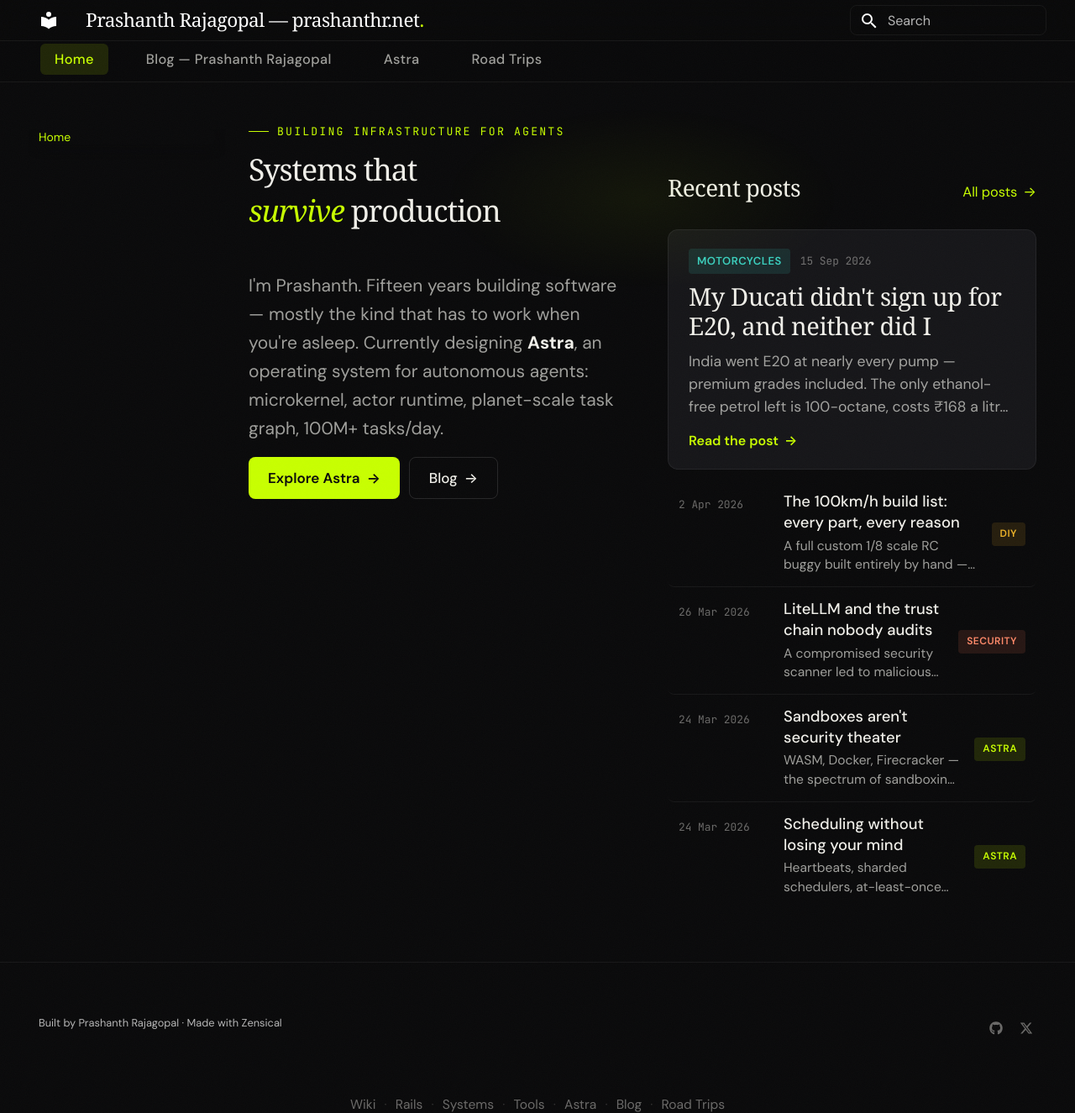
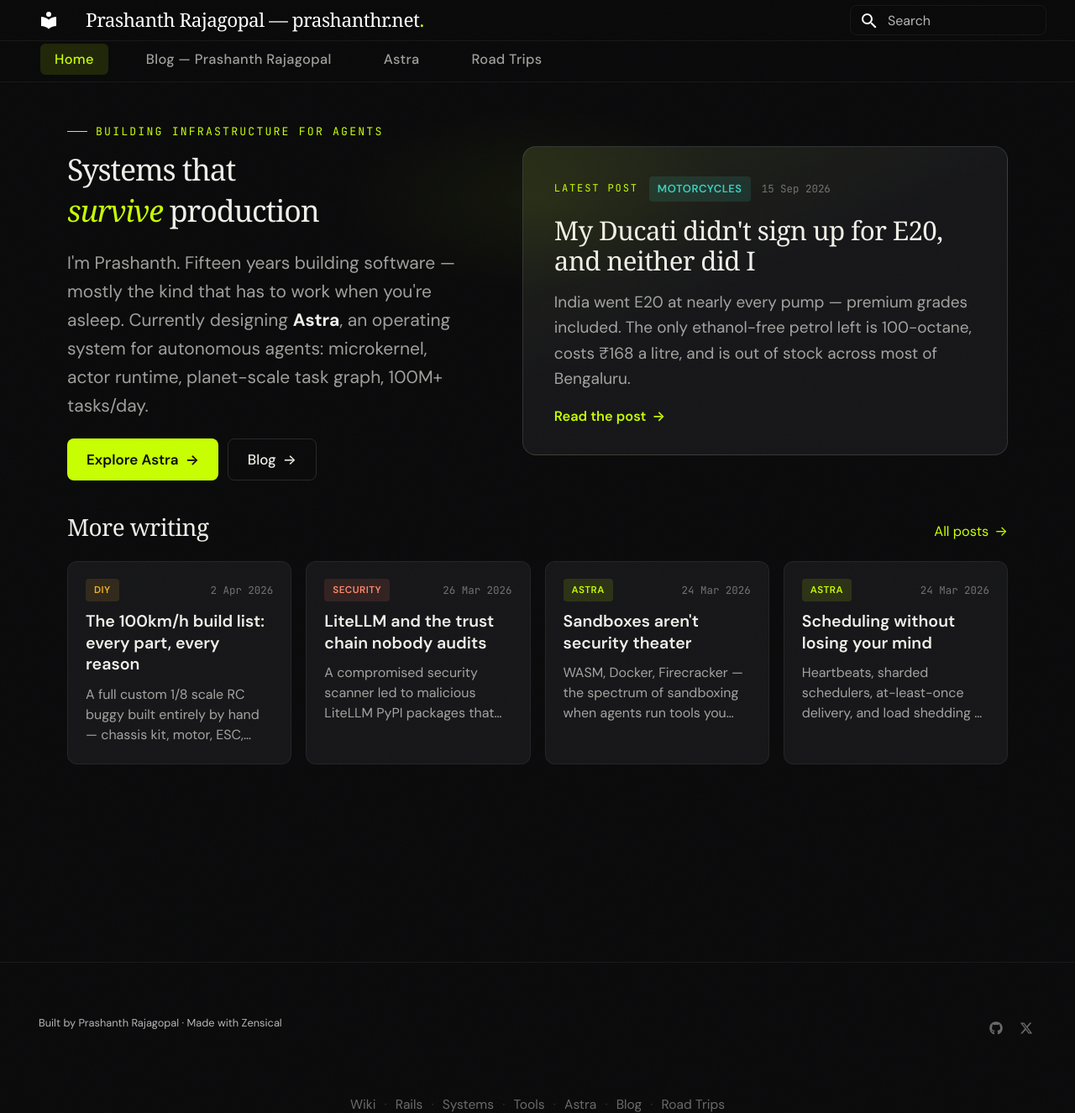
Before and after one commit to prashanthrajagopal/prashanthrajagopal.github.io, an MkDocs documentation site: the page built from docs/index.md, in a window 1280 px wide and 1325 px high. Shown: the whole window at 84% size. Built offline with MkDocs 1.6.1 and Material for MkDocs 9.7.7, drawn with Linux system fonts in a browser that asks for light colours; some web fonts are replaced.

Commit message:
ui: homepage grid layout and versioned CSS/JS links
Latest post sits beside the hero as a large card, the next four posts
run as a full-width card row, and the empty left sidebar is hidden on
the homepage. Tightens hero spacing that Material's typeset margins
were inflating.

Adds a post-build step that appends a content hash to the site's own
stylesheet and script URLs: GitHub Pages caches them for 4h while HTML
updates immediately, which shipped the previous layout with stale CSS.

```diff
--- a/docs/index.md
+++ b/docs/index.md
@@ -2,11 +2,12 @@
 title: Prashanth Rajagopal — prashanthr.net
 description: Prashanth Rajagopal — software architect building Astra, an autonomous agent OS. Blog on distributed systems, Go, Rails, IoT, and agent infrastructure.
 hide:
+  - navigation
   - toc
 ---
 
 <div class="pr-home-hero" markdown="0">
-  <div class="pr-hero-split">
+  <div class="pr-home-grid">
     <div class="pr-hero-left">
       <div class="pr-eyebrow">Building infrastructure for agents</div>
       <h1 class="pr-hero-title">Systems that<br><em>survive</em> production</h1>
@@ -18,18 +19,15 @@ hide:
         <a class="pr-btn-ghost" href="blog/">Blog <span aria-hidden="true">→</span></a>
       </div>
     </div>
-    <div class="pr-hero-right">
-      <div class="pr-recent-head">
-        <h2 class="pr-recent-title">Recent posts</h2>
-        <a class="pr-section-link" href="blog/">All posts <span aria-hidden="true">→</span></a>
+      <!-- LATEST_BLOG_AUTOGEN_START -->
+      <a class="pr-featured-post" href="blog/posts/my-ducati-didnt-sign-up-for-e20/"><span class="pr-featured-meta"><span class="pr-featured-label">Latest post</span><span class="post-tag tag-motorcycles">Motorcycles</span><span class="post-date">15 Sep 2026</span></span><span class="pr-featured-title">My Ducati didn&#x27;t sign up for E20, and neither did I</span><span class="pr-featured-desc">India went E20 at nearly every pump — premium grades included. The only ethanol-free petrol left is 100-octane, costs ₹168 a litre, and is out of stock across most of Bengaluru.</span><span class="pr-featured-cta">Read the post <span aria-hidden="true">&rarr;</span></span></a>
+      <div class="pr-recent-head"><h2 class="pr-recent-title">More writing</h2><a class="pr-section-link" href="blog/">All posts <span aria-hidden="true">&rarr;</span></a></div>
+      <div class="pr-recent-grid">
+        <a class="pr-post-card" href="blog/posts/the-100kmph-build-list/"><span class="pr-card-meta"><span class="post-tag tag-diy">DIY</span><span class="post-date">2 Apr 2026</span></span><span class="pr-post-card-title">The 100km/h build list: every part, every reason</span><span class="pr-post-card-desc">A full custom 1/8 scale RC buggy built entirely by hand — chassis kit, motor, ESC, batteries, and every bolt chosen individually. The complete parts list for a 100km/h build sourced from India.</span></a>
+        <a class="pr-post-card" href="blog/posts/litellm-and-the-trust-chain-nobody-audits/"><span class="pr-card-meta"><span class="post-tag tag-security">Security</span><span class="post-date">26 Mar 2026</span></span><span class="pr-post-card-title">LiteLLM and the trust chain nobody audits</span><span class="pr-post-card-desc">A compromised security scanner led to malicious LiteLLM PyPI packages that harvested credentials and spread through Kubernetes clusters in three hours.</span></a>
+        <a class="pr-post-card" href="blog/posts/sandboxes-arent-security-theater/"><span class="pr-card-meta"><span class="post-tag tag-astra">Astra</span><span class="post-date">24 Mar 2026</span></span><span class="pr-post-card-title">Sandboxes aren&#x27;t security theater</span><span class="pr-post-card-desc">WASM, Docker, Firecracker — the spectrum of sandboxing when agents run tools you didn&#x27;t write. Deny by default, allow by exception.</span></a>
+        <a class="pr-post-card" href="blog/posts/scheduling-without-losing-your-mind/"><span class="pr-card-meta"><span class="post-tag tag-astra">Astra</span><span class="post-date">24 Mar 2026</span></span><span class="pr-post-card-title">Scheduling without losing your mind</span><span class="pr-post-card-desc">Heartbeats, sharded schedulers, at-least-once delivery, and load shedding — the parts of distributed scheduling that nobody draws on the whiteboard.</span></a>
       </div>
-      <!-- LATEST_BLOG_AUTOGEN_START -->
-      <a class="pr-featured-post" href="blog/posts/my-ducati-didnt-sign-up-for-e20/"><span class="pr-featured-meta"><span class="post-tag tag-motorcycles">Motorcycles</span><span class="post-date">15 Sep 2026</span></span><span class="pr-featured-title">My Ducati didn&#x27;t sign up for E20, and neither did I</span><span class="pr-featured-desc">India went E20 at nearly every pump — premium grades included. The only ethanol-free petrol left is 100-octane, costs ₹168 a litre, and is out of stock across most of Bengaluru.</span><span class="pr-featured-cta">Read the post <span aria-hidden="true">&rarr;</span></span></a>
-      <a class="pr-recent-row" href="blog/posts/the-100kmph-build-list/"><span class="post-date">2 Apr 2026</span><span class="pr-recent-body"><span class="pr-recent-title-text">The 100km/h build list: every part, every reason</span><span class="pr-recent-desc">A full custom 1/8 scale RC buggy built entirely by hand — chassis kit, motor, ESC, batteries, and every bolt chosen individually. The complete parts list for a 100km/h build sourced from India.</span></span><span class="post-tag tag-diy">DIY</span></a>
-      <a class="pr-recent-row" href="blog/posts/litellm-and-the-trust-chain-nobody-audits/"><span class="post-date">26 Mar 2026</span><span class="pr-recent-body"><span class="pr-recent-title-text">LiteLLM and the trust chain nobody audits</span><span class="pr-recent-desc">A compromised security scanner led to malicious LiteLLM PyPI packages that harvested credentials and spread through Kubernetes clusters in three hours.</span></span><span class="post-tag tag-security">Security</span></a>
-      <a class="pr-recent-row" href="blog/posts/sandboxes-arent-security-theater/"><span class="post-date">24 Mar 2026</span><span class="pr-recent-body"><span class="pr-recent-title-text">Sandboxes aren&#x27;t security theater</span><span class="pr-recent-desc">WASM, Docker, Firecracker — the spectrum of sandboxing when agents run tools you didn&#x27;t write. Deny by default, allow by exception.</span></span><span class="post-tag tag-astra">Astra</span></a>
-      <a class="pr-recent-row" href="blog/posts/scheduling-without-losing-your-mind/"><span class="post-date">24 Mar 2026</span><span class="pr-recent-body"><span class="pr-recent-title-text">Scheduling without losing your mind</span><span class="pr-recent-desc">Heartbeats, sharded schedulers, at-least-once delivery, and load shedding — the parts of distributed scheduling that nobody draws on the whiteboard.</span></span><span class="post-tag tag-astra">Astra</span></a>
   <!-- LATEST_BLOG_AUTOGEN_END -->
-    </div>
   </div>
 </div>
--- a/docs/stylesheets/prashantr-theme.css
+++ b/docs/stylesheets/prashantr-theme.css
@@ -392,142 +392,97 @@ body:has(.pr-home-hero) article.md-content__inner > :first-child {
   position: relative;
 }
 
-.pr-hero-split {
+.pr-home-grid {
   display: grid;
-  grid-template-columns: 1fr 1fr;
-  gap: 3rem;
-  align-items: start;
+  grid-template-columns: minmax(0, 5fr) minmax(0, 6fr);
+  column-gap: 3rem;
+  row-gap: 1.25rem;
+  align-items: center;
 }
 
-@media (max-width: 768px) {
-  .pr-hero-split {
-    grid-template-columns: 1fr;
-    gap: 1.5rem;
-  }
+.pr-home-grid > .pr-recent-head,
+.pr-home-grid > .pr-recent-grid {
+  grid-column: 1 / -1;
 }
 
-.pr-hero-right {
-  padding-top: 0.5rem;
+/* Material's .md-typeset h1/h2/p margins outrank single-class selectors */
+.md-typeset .pr-home-grid .pr-hero-title {
+  margin: 0.4rem 0 0;
+}
+
+.md-typeset .pr-home-grid .pr-hero-intro {
+  margin: 1rem 0 1.1rem;
+}
+
+.md-typeset .pr-home-grid .pr-recent-title {
+  margin: 0;
 }
 
 .pr-recent-head {
   display: flex;
   align-items: baseline;
   justify-content: space-between;
-  margin-bottom: 0.5rem;
+  margin: 0.5rem 0 -0.25rem;
 }
 
 .pr-recent-title {
   font-family: var(--pr-font-display);
-  font-size: 1.15rem;
-  letter-spacing: -0.01em;
+  font-size: 1.45rem;
+  letter-spacing: -0.02em;
   color: var(--pr-text);
   font-weight: 400;
   margin: 0;
 }
 
-.pr-recent-row {
-  display: grid;
-  grid-template-columns: 5.5rem 1fr auto;
-  gap: 0.75rem;
-  align-items: start;
-  padding: 0.7rem 0.65rem;
-  border-radius: 8px;
-  text-decoration: none !important;
-  color: inherit !important;
-  transition: background 0.2s var(--pr-ease);
-  border-bottom: 1px solid var(--pr-border);
-}
-
-.pr-recent-row:last-child {
-  border-bottom: none;
-}
-
-.pr-recent-row:hover {
-  background: var(--pr-bg-card);
-}
-
-.pr-recent-row .post-date {
-  font-family: var(--pr-font-mono);
-  font-size: 0.7rem;
-  color: var(--pr-text-tertiary);
-  white-space: nowrap;
-  padding-top: 0.2rem;
-}
-
-.pr-recent-body {
-  display: flex;
-  flex-direction: column;
-  gap: 0.2rem;
-  min-width: 0;
-}
-
-.pr-recent-title-text {
-  font-size: 0.92rem;
-  font-weight: 500;
-  color: var(--pr-text);
-  line-height: 1.35;
-  transition: color 0.2s var(--pr-ease);
-}
-
-.pr-recent-desc {
-  font-size: 0.78rem;
-  color: var(--pr-text-secondary);
-  line-height: 1.45;
-  display: -webkit-box;
-  -webkit-line-clamp: 2;
-  -webkit-box-orient: vertical;
-  overflow: hidden;
-}
-
-.pr-recent-row:hover .pr-recent-title-text {
-  color: var(--pr-accent);
-}
-
-.pr-recent-row .post-tag {
-  font-size: 0.6rem;
-  white-space: nowrap;
-  margin-top: 0.15rem;
-}
-
-/* Featured (newest) post card */
+/* Featured (newest) post, beside the hero intro */
 .pr-featured-post {
   display: flex;
   flex-direction: column;
-  gap: 0.5rem;
-  padding: 1.1rem 1.2rem 1rem;
-  margin-bottom: 0.6rem;
-  border-radius: 12px;
-  background: var(--pr-bg-card);
-  border: 1px solid var(--pr-border);
+  gap: 0.8rem;
+  padding: 1.75rem 1.85rem 1.6rem;
+  border-radius: 16px;
+  background:
+    linear-gradient(155deg, rgba(200, 255, 0, 0.07), transparent 45%),
+    var(--pr-bg-card);
+  border: 1px solid var(--pr-border-hover);
   text-decoration: none !important;
   color: inherit !important;
-  transition: border-color 0.2s var(--pr-ease), background 0.2s var(--pr-ease), transform 0.2s var(--pr-ease);
+  transition: border-color 0.2s var(--pr-ease), transform 0.2s var(--pr-ease);
 }
 
 .pr-featured-post:hover {
-  background: var(--pr-bg-card-hover);
-  border-color: var(--pr-border-hover);
-  transform: translateY(-1px);
+  border-color: rgba(200, 255, 0, 0.35);
+  transform: translateY(-2px);
 }
 
 .pr-featured-meta {
   display: flex;
   align-items: center;
-  gap: 0.6rem;
+  flex-wrap: wrap;
+  gap: 0.65rem;
 }
 
-.pr-featured-meta .post-date {
+.pr-featured-label {
   font-family: var(--pr-font-mono);
-  font-size: 0.7rem;
+  font-size: 0.66rem;
+  letter-spacing: 0.14em;
+  text-transform: uppercase;
+  color: var(--pr-accent);
+}
+
+.pr-featured-meta .post-date,
+.pr-card-meta .post-date {
+  font-family: var(--pr-font-mono);
+  font-size: 0.68rem;
   color: var(--pr-text-tertiary);
+  white-space: nowrap;
 }
 
 .pr-featured-title {
   font-family: var(--pr-font-display);
-  font-size: 1.55rem;
-  line-height: 1.15;
-  letter-spacing: -0.015em;
+  font-size: clamp(1.65rem, 2.6vw, 2.25rem);
+  line-height: 1.1;
+  letter-spacing: -0.02em;
   color: var(--pr-text);
   transition: color 0.2s var(--pr-ease);
 }
@@ -537,32 +492,105 @@ body:has(.pr-home-hero) article.md-content__inner > :first-child {
 }
 
 .pr-featured-desc {
-  font-size: 0.88rem;
+  font-size: 0.95rem;
   color: var(--pr-text-secondary);
-  line-height: 1.55;
+  line-height: 1.6;
+  display: -webkit-box;
+  -webkit-line-clamp: 4;
+  -webkit-box-orient: vertical;
+  overflow: hidden;
+}
+
+.pr-featured-cta {
+  font-size: 0.82rem;
+  font-weight: 600;
+  color: var(--pr-accent);
+  display: inline-flex;
+  align-items: center;
+  gap: 0.35rem;
+}
+
+/* The next posts, as a full-width card row */
+.pr-recent-grid {
+  display: grid;
+  grid-template-columns: repeat(4, minmax(0, 1fr));
+  gap: 0.85rem;
+}
+
+.pr-post-card {
+  display: flex;
+  flex-direction: column;
+  gap: 0.55rem;
+  padding: 1rem 1.05rem 1.1rem;
+  border-radius: 12px;
+  background: var(--pr-bg-card);
+  border: 1px solid var(--pr-border);
+  text-decoration: none !important;
+  color: inherit !important;
+  transition: border-color 0.2s var(--pr-ease), background 0.2s var(--pr-ease), transform 0.2s var(--pr-ease);
+}
+
+.pr-post-card:hover {
+  background: var(--pr-bg-card-hover);
+  border-color: var(--pr-border-hover);
+  transform: translateY(-2px);
+}
+
+.pr-card-meta {
+  display: flex;
+  align-items: center;
+  justify-content: space-between;
+  gap: 0.5rem;
+}
+
+.pr-card-meta .post-tag {
+  font-size: 0.58rem;
+}
+
+.pr-post-card-title {
+  font-size: 0.98rem;
+  font-weight: 600;
+  line-height: 1.3;
+  color: var(--pr-text);
+  transition: color 0.2s var(--pr-ease);
+}
+
+.pr-post-card:hover .pr-post-card-title {
+  color: var(--pr-accent);
+}
+
+.pr-post-card-desc {
+  font-size: 0.8rem;
+  line-height: 1.5;
+  color: var(--pr-text-secondary);
   display: -webkit-box;
   -webkit-line-clamp: 3;
   -webkit-box-orient: vertical;
   overflow: hidden;
 }
 
-.pr-featured-cta {
-  font-size: 0.8rem;
-  font-weight: 600;
-  color: var(--pr-accent);
-  display: inline-flex;
-  align-items: center;
-  gap: 0.35rem;
-  margin-top: 0.15rem;
+@media (max-width: 1100px) {
+  .pr-recent-grid {
+    grid-template-columns: repeat(2, minmax(0, 1fr));
+  }
 }
 
-@media (max-width: 480px) {
-  .pr-recent-row {
-    grid-template-columns: 1fr auto;
+@media (max-width: 768px) {
+  .pr-home-grid {
+    grid-template-columns: minmax(0, 1fr);
+    row-gap: 1.25rem;
   }
-  .pr-recent-row .post-date {
-    grid-column: 1 / -1;
-    padding-top: 0;
+  .pr-recent-head {
+    margin-top: 0;
+  }
+  .pr-featured-post {
+    padding: 1.35rem 1.3rem 1.25rem;
+  }
+}
+
+@media (max-width: 520px) {
+  .pr-recent-grid {
+    grid-template-columns: minmax(0, 1fr);
   }
 }
 
```
Also changed, not shown: 3 other files.
